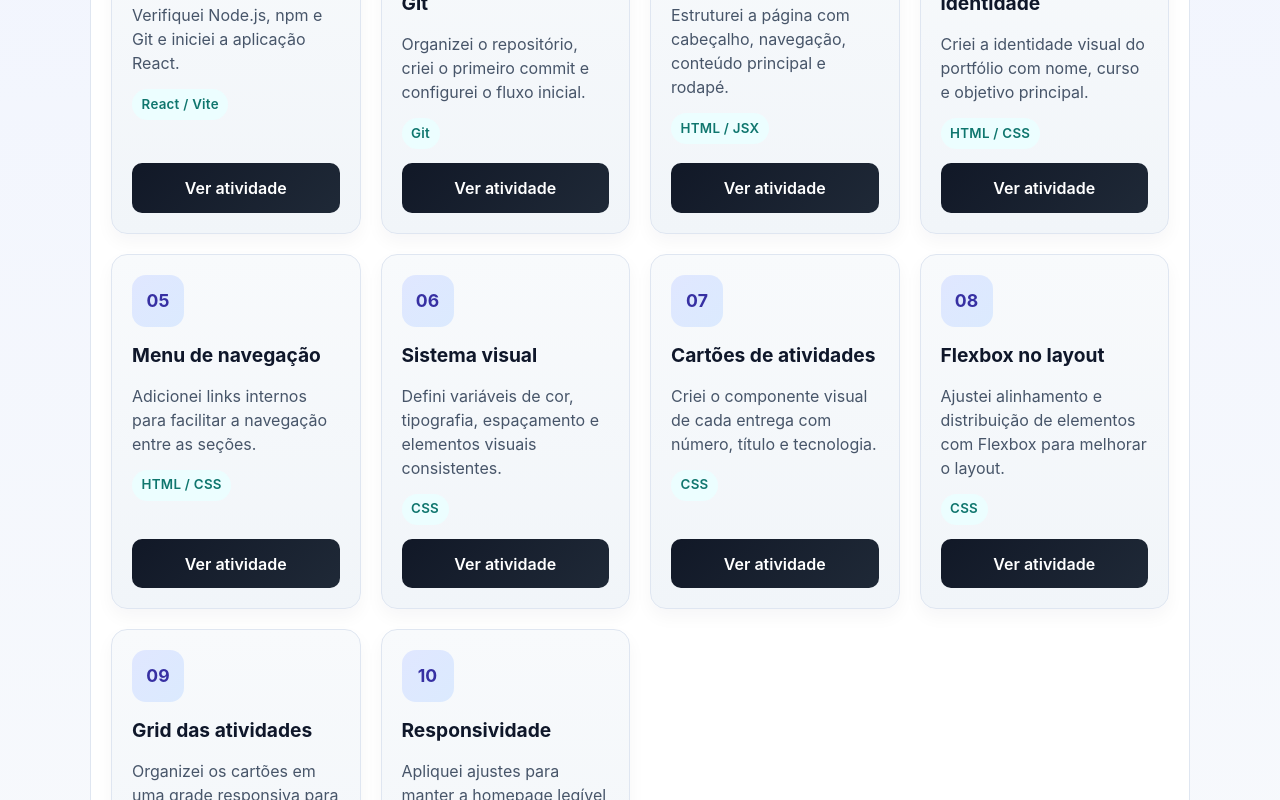
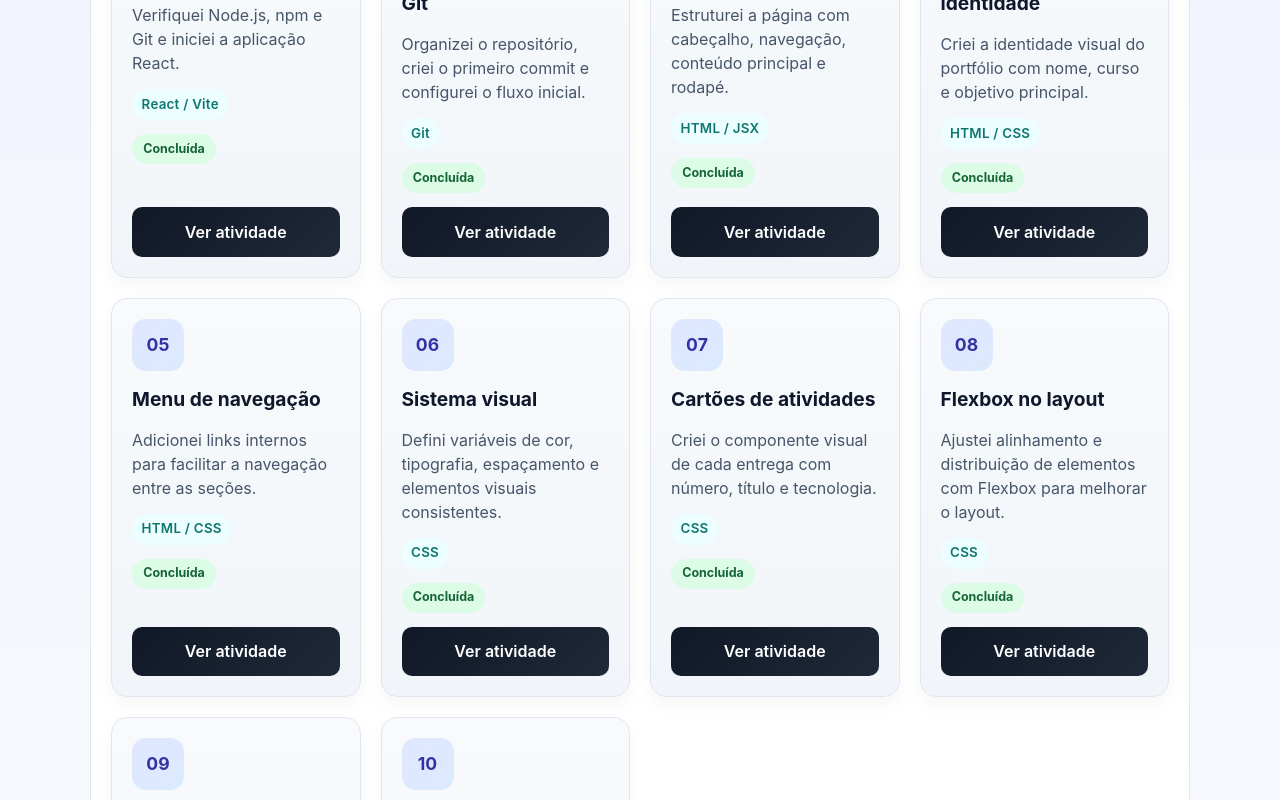
Before and after one commit to juliana008/anotacoes, a React (Vite) app in the folder Desenvolvimento_Full_Stack/Aulas/React/pratica_revisao/: page / in a window 1280 px wide. Shown: the part 940-1740 px from the top of the page. Built offline with nearby package versions, Linux system fonts and the light colour scheme.

Commit message:
feat: adicionar status condicional

```diff
--- a/Desenvolvimento_Full_Stack/Aulas/React/pratica_revisao/src/App.css
+++ b/Desenvolvimento_Full_Stack/Aulas/React/pratica_revisao/src/App.css
@@ -229,6 +229,31 @@
   opacity: 0.92;
 }
 
+.status {
+  display: inline-flex;
+  align-items: center;
+  width: fit-content;
+  padding: 0.35rem 0.7rem;
+  border-radius: 999px;
+  font-size: 0.78rem;
+  font-weight: 700;
+}
+
+.status--planejada {
+  background: #fef3c7;
+  color: #92400e;
+}
+
+.status--andamento {
+  background: #dbeafe;
+  color: #1d4ed8;
+}
+
+.status--concluida {
+  background: #dcfce7;
+  color: #166534;
+}
+
 .rodape {
   padding: 20px 10px 0;
   text-align: center;
--- a/Desenvolvimento_Full_Stack/Aulas/React/pratica_revisao/src/App.jsx
+++ b/Desenvolvimento_Full_Stack/Aulas/React/pratica_revisao/src/App.jsx
@@ -40,6 +40,7 @@ function App() {
                 titulo={atividade.titulo}
                 descricao={atividade.descricao}
                 tecnologia={atividade.tecnologia}
+                status={atividade.status}
                 link={atividade.link}
               />
             ))}
--- a/Desenvolvimento_Full_Stack/Aulas/React/pratica_revisao/src/components/CardAtividade.jsx
+++ b/Desenvolvimento_Full_Stack/Aulas/React/pratica_revisao/src/components/CardAtividade.jsx
@@ -1,10 +1,17 @@
-function CardAtividade({ numero, titulo, descricao, tecnologia, link }) {
+function CardAtividade({ numero, titulo, descricao, tecnologia, status, link }) {
+  const statusClass = {
+    Planejada: 'status status--planejada',
+    'Em andamento': 'status status--andamento',
+    Concluída: 'status status--concluida',
+  }[status]
+
   return (
     <article className="card">
       <span className="card__numero">{numero}</span>
       <h3>{titulo}</h3>
       <p>{descricao}</p>
       <small>{tecnologia}</small>
+      <span className={statusClass}>{status}</span>
       <a href={link} className="card__link" target="_blank" rel="noreferrer">
         Ver atividade
       </a>
```
